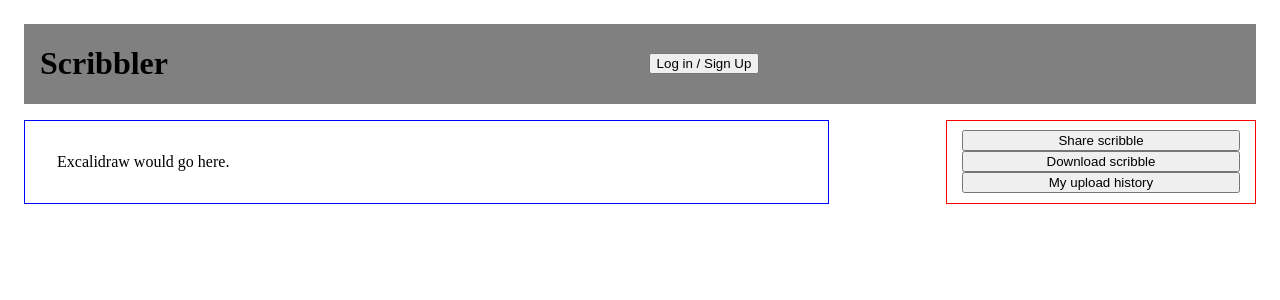
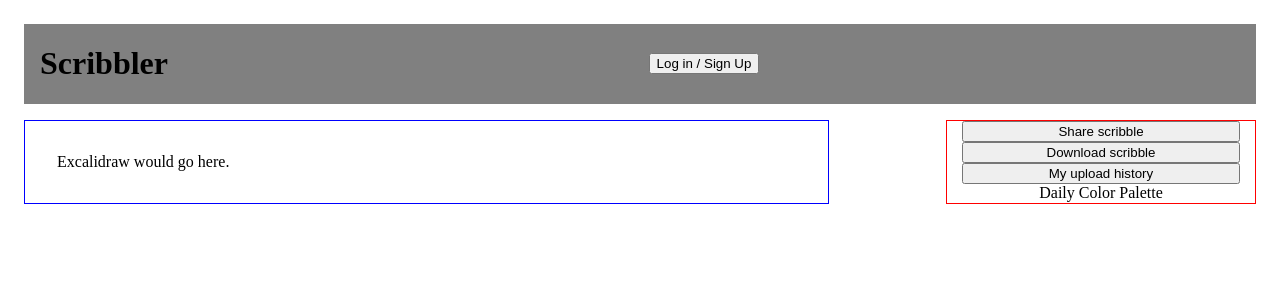
Before and after one commit to carbonsoda/scribbler, a React (Create React App) app in the folder app/: page / in a window 1280 px wide. Shown: the top 300 px of the page. Built offline with nearby package versions, Linux system fonts and the light colour scheme.

Commit message:
Create component for daily color palette + add it to the sidebar

```diff
--- a/app/src/components/Sidebar.js
+++ b/app/src/components/Sidebar.js
@@ -1,5 +1,6 @@
 import React from 'react';
 
+import ColorPalette from './sidebar/ColorPalette';
 import DownloadBtn from './sidebar/DownloadBtn';
 import HistoryBtn from './sidebar/HistoryBtn';
 import ShareBtn from './sidebar/ShareBtn';
@@ -10,6 +11,7 @@ export default function Sidebar() {
       <ShareBtn />
       <DownloadBtn />
       <HistoryBtn />
+      <ColorPalette />
     </div>
-  )
+  );
 }
--- /dev/null
+++ b/app/src/components/sidebar/ColorPalette.js
@@ -0,0 +1,9 @@
+import React from 'react';
+
+export default function ColorPalette() {
+  return (
+    <div className="palette-generator">
+      Daily Color Palette
+    </div>
+  )
+}
```
